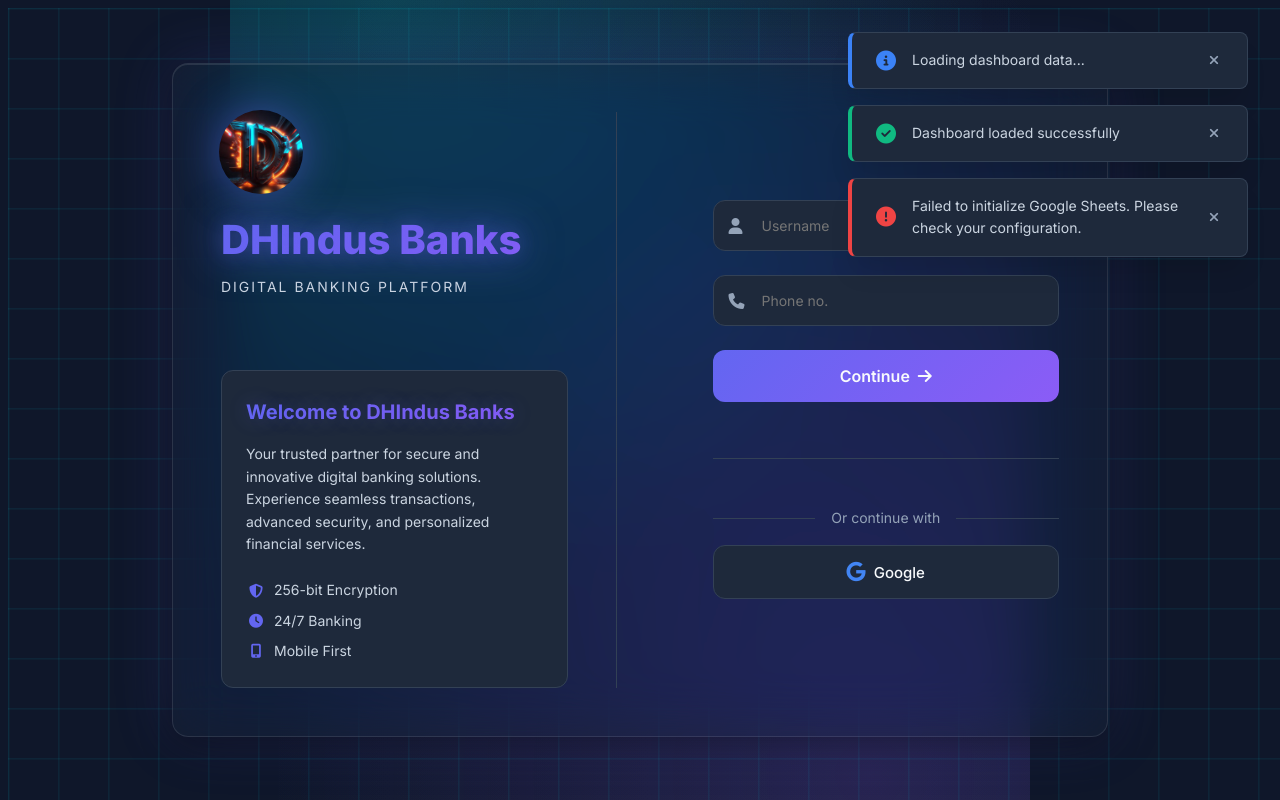
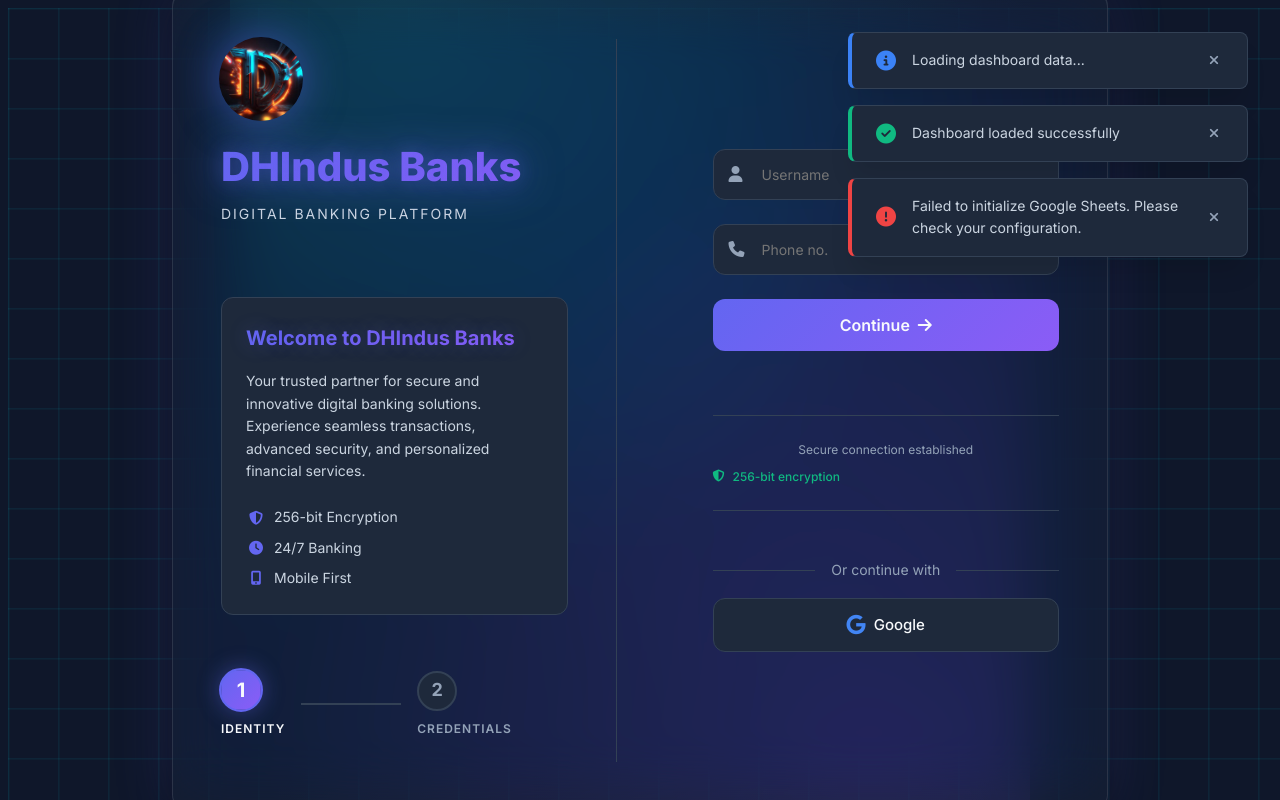
Before and after one commit to darvendhi123-svg/DHIndus_Banks_1, a plain HTML site: page index.html in a window 1280 px wide. Drawn offline with nearby package versions, Linux system fonts and the light colour scheme.

Commit message:
Add files via upload

```diff
--- a/index.html
+++ b/index.html
@@ -89,7 +89,7 @@
                         </div>
 
                         <!-- Phase Indicator -->
-                        <!-- <div class="login-phase-indicator">
+                        <div class="login-phase-indicator">
                             <div class="phase-step active" data-phase="1">
                                 <div class="phase-number">1</div>
                                 <div class="phase-label">Identity</div>
@@ -99,7 +99,7 @@
                                 <div class="phase-number">2</div>
                                 <div class="phase-label">Credentials</div>
                             </div>
-                        </div> -->
+                        </div>
                     </div>
 
                     <!-- Right Side: Form Content -->
@@ -168,13 +168,13 @@
                             </div>
                         </form>
 
-                        <!-- <div class="login-footer">
+                        <div class="login-footer">
                             <p>Secure connection established</p>
                             <div class="security-indicator">
                                 <i class="fas fa-shield-alt"></i>
                                 <span>256-bit encryption</span>
                             </div>
-                        </div> -->
+                        </div>
 
                         <div class="google-signin">
                             <div class="divider">
```
